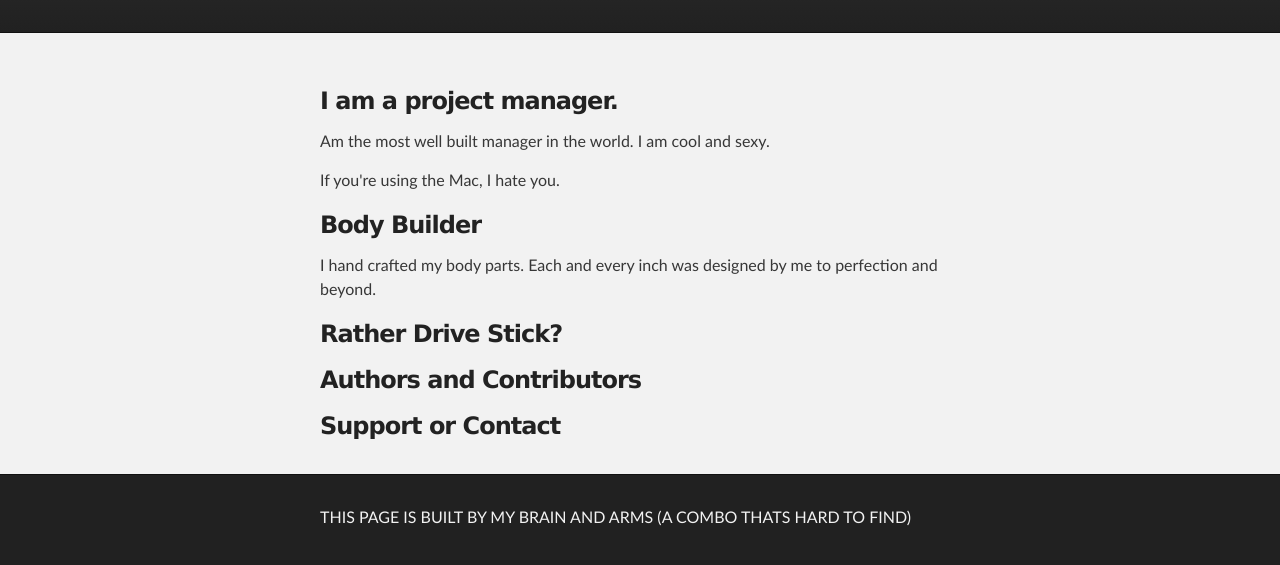
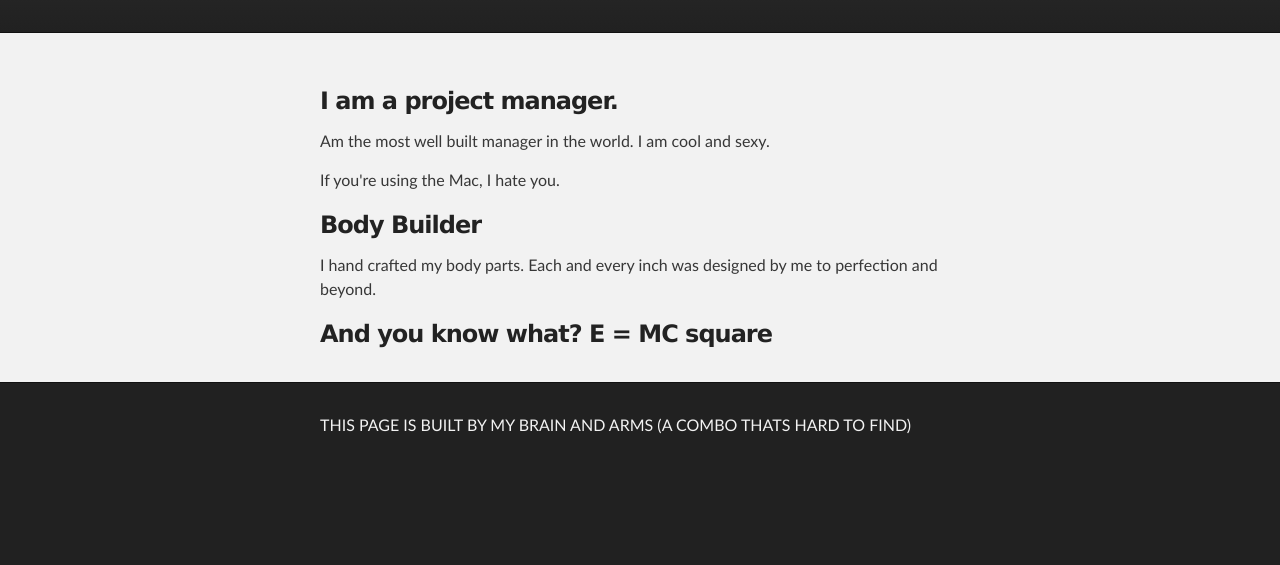
Before and after one commit to sreekanth-anubolu/sreekanth-anubolu.github.io, a plain HTML site: page index.html in a window 1280 px wide. Shown: the part 177-742 px from the top of the page. Drawn offline with Linux system fonts and the light colour scheme.

Commit message:
Update index.html

```diff
--- a/index.html
+++ b/index.html
@@ -42,15 +42,10 @@
 <p>I hand crafted my body parts. Each and every inch was designed by me to perfection and beyond. </p>
 
 <h3>
-<a name="rather-drive-stick" class="anchor" href="#rather-drive-stick"><span class="octicon octicon-link"></span></a>Rather Drive Stick?</h3>
+<a name="rather-drive-stick" class="anchor" href="#rather-drive-stick"><span class="octicon octicon-link"></span></a>
+And you know what? E = MC square</h3>
 
 
-<h3>
-<a name="authors-and-contributors" class="anchor" href="#authors-and-contributors"><span class="octicon octicon-link"></span></a>Authors and Contributors</h3>
-
-
-<h3>
-<a name="support-or-contact" class="anchor" href="#support-or-contact"><span class="octicon octicon-link"></span></a>Support or Contact</h3>
 
 
       </section>
```
